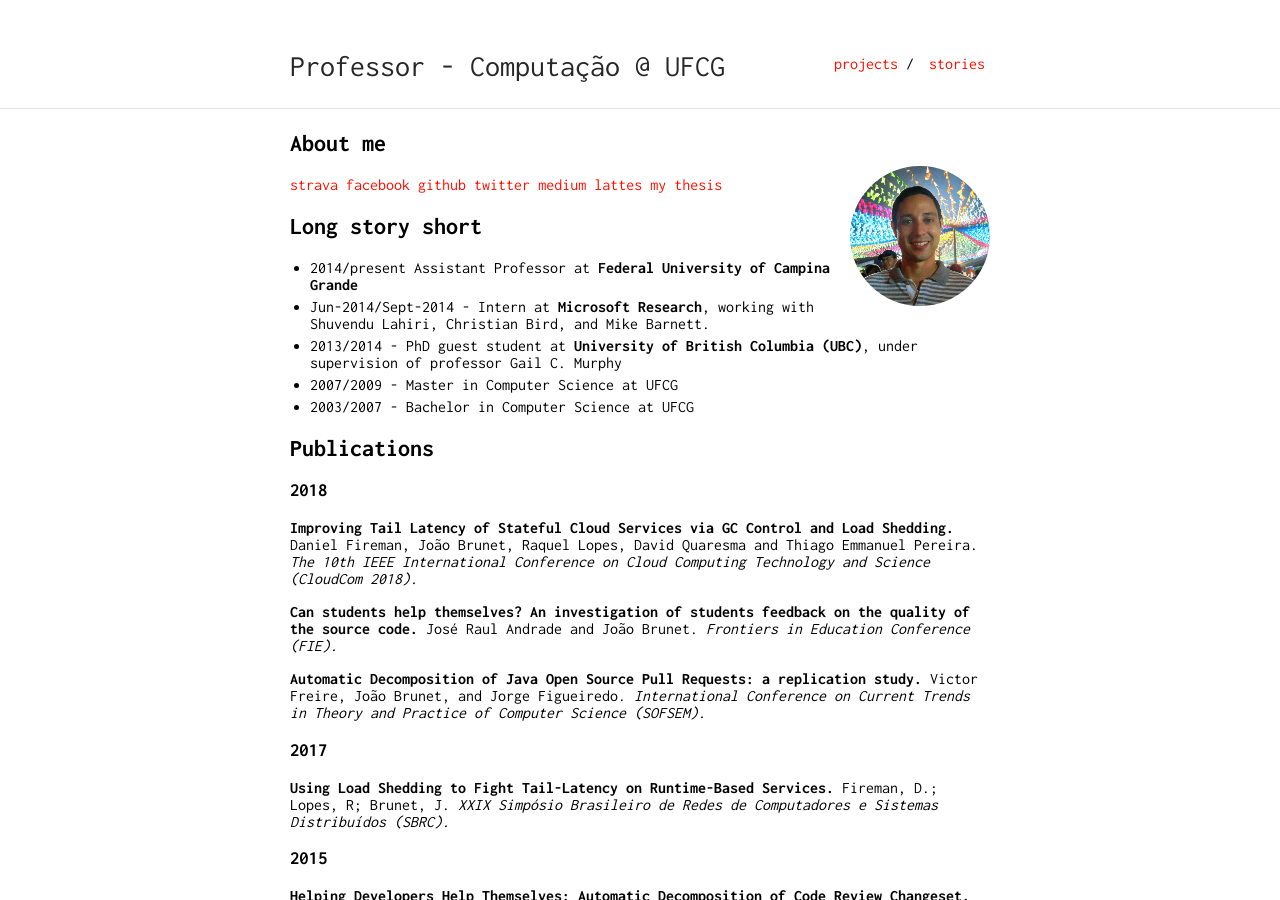
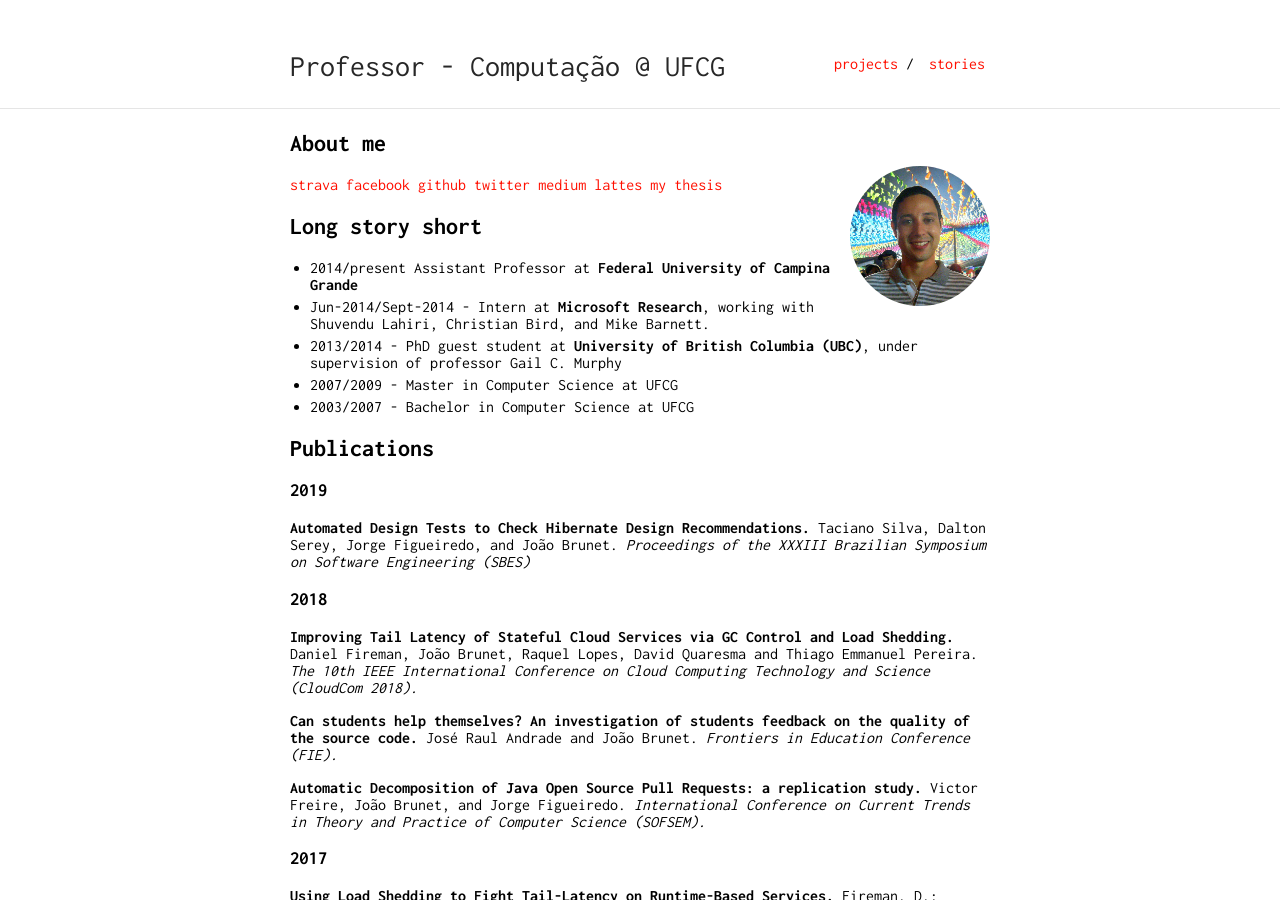
Before and after one commit to joaoarthurbm/joaoarthurbm.github.io, a Jekyll site: the page built from index.md, in a window 1280 px wide and 900 px high. Built offline with Jekyll 4.4.1, drawn with Linux system fonts in a browser that asks for light colours; our own code applies the rules of GitHub Pages for plain Markdown files.

Commit message:
paper sbes

```diff
--- a/index.md
+++ b/index.md
@@ -19,6 +19,13 @@ layout: default
 * 2003/2007 - Bachelor in Computer Science at UFCG
 
 ## Publications
+
+### 2019
+
+**Automated Design Tests to
+Check Hibernate Design Recommendations.** Taciano Silva, Dalton Serey, Jorge
+Figueiredo, and João Brunet.
+*Proceedings of the XXXIII Brazilian Symposium on Software Engineering (SBES)*
 
 ### 2018
 
```
